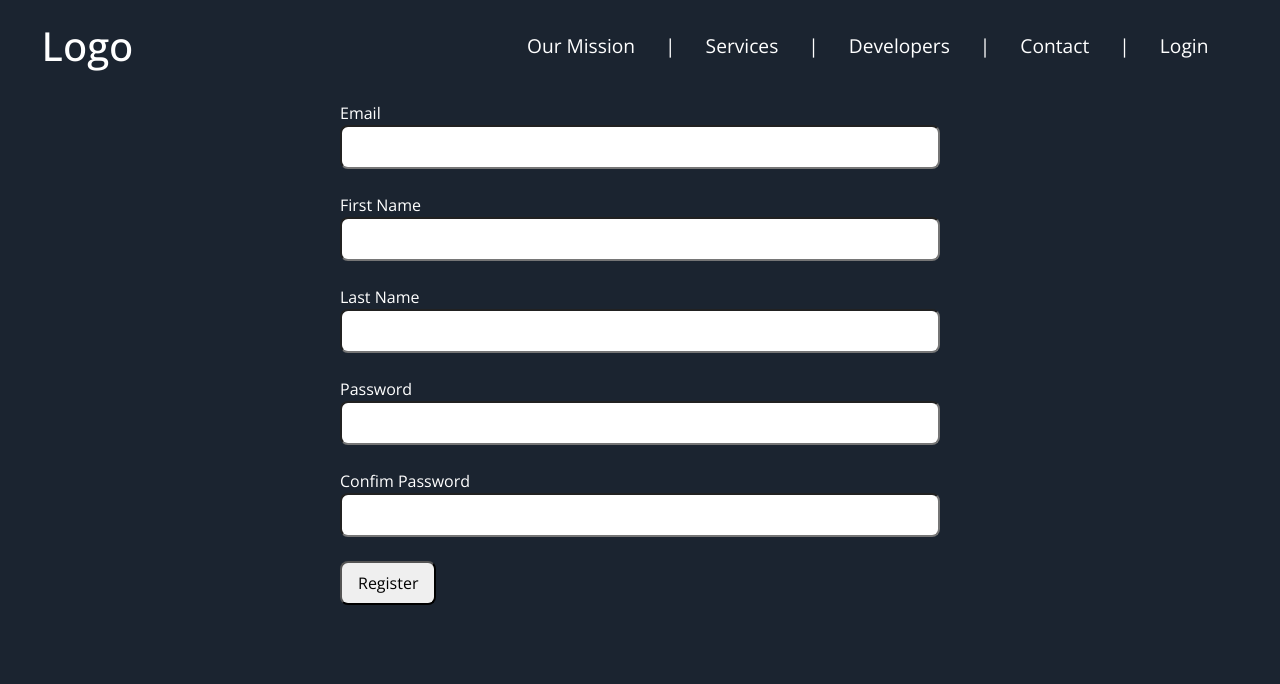
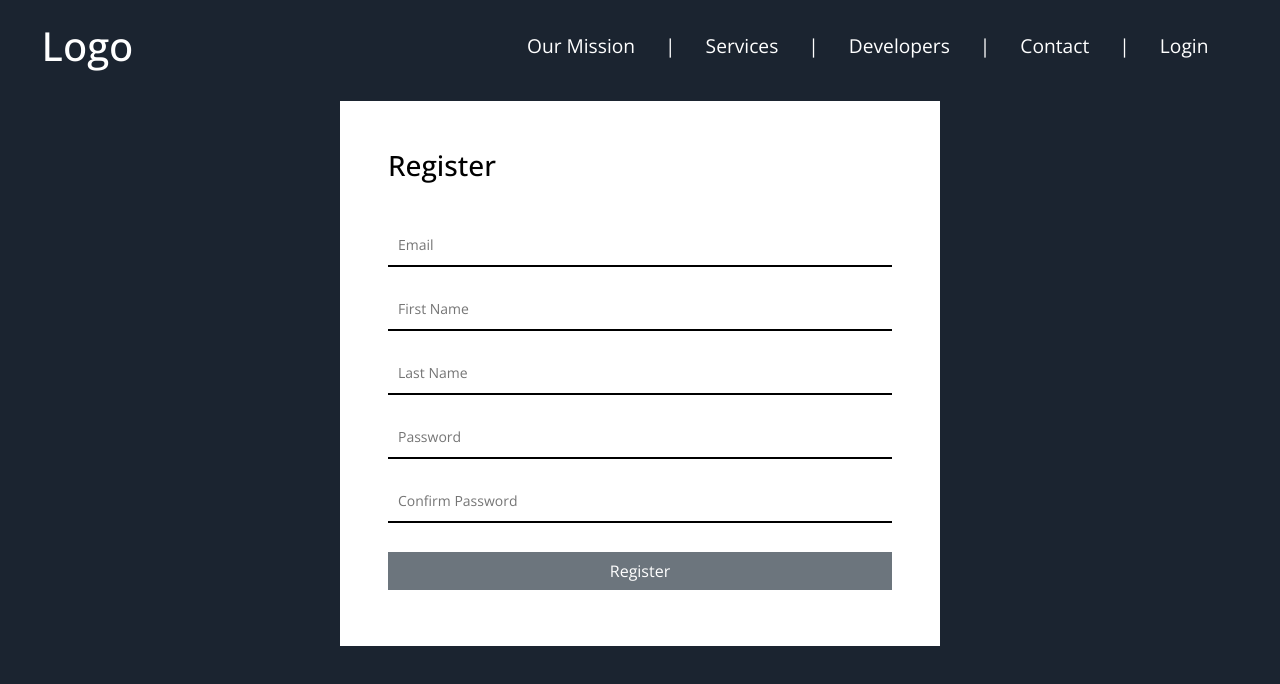
Before and after one commit to hnsnl15/headhunting_site_AHM, a React (Vite) app: page /register in a window 1280 px wide. Shown: the top 684 px of the page. Built offline with nearby package versions, Linux system fonts and the light colour scheme.

Commit message:
Added some designs in forms

```diff
--- a/css/form.css
+++ b/css/form.css
@@ -3,8 +3,7 @@ form {
     width: min(600px, 90%);
 }
 
-
-form > * {
+form>* {
     margin-bottom: 1.5em;
     display: grid;
     grid-template-columns: 1fr;
@@ -21,6 +20,41 @@ form input {
     border-radius: 0.5em;
 }
 
-form > input[type="submit"] {
+form>input[type="submit"] {
     width: fit-content;
 }
+
+.form-field {
+    border-bottom: 1px solid black;
+}
+
+.Register {
+    display: flex;
+    flex-direction: column;
+    background-color: white;
+    color: black;
+    font-size: 14px;
+}
+
+.Register .input {
+    border: none;
+    border-radius: 0;
+    padding: 10px;
+    outline: none;
+    border-bottom: 1px solid black;
+}
+
+.login {
+    display: flex;
+    flex-direction: column;
+    background-color: white;
+    color: black;
+}
+
+.login .input {
+    border: none;
+    border-radius: 0;
+    outline: none;
+    background-color: none;
+    width: 100%;
+}
--- a/src/components/Auth/Login.jsx
+++ b/src/components/Auth/Login.jsx
@@ -52,22 +52,30 @@ export default function Login() {
 
   return (
     <main>
-      <form onSubmit={handleSubmit}>
+      <form className='login p-5' onSubmit={handleSubmit}>
+        <h3>Login</h3>
         <p id='login-error'></p>
-        <div className='form-field'>
-          <label htmlFor='email'>Email</label>
-          <input type='email' name='email' id='email' onChange={handleEmail} required />
+        <div className='form-field d-flex align-items-center p-1'>
+          <svg xmlns="http://www.w3.org/2000/svg" width="30" height="30" fill="currentColor" class="bi bi-people-fill" viewBox="0 0 16 16">
+            <path d="M7 14s-1 0-1-1 1-4 5-4 5 3 5 4-1 1-1 1H7zm4-6a3 3 0 1 0 0-6 3 3 0 0 0 0 6z"/>
+            <path fill-rule="evenodd" d="M5.216 14A2.238 2.238 0 0 1 5 13c0-1.355.68-2.75 1.936-3.72A6.325 6.325 0 0 0 5 9c-4 0-5 3-5 4s1 1 1 1h4.216z"/>
+            <path d="M4.5 8a2.5 2.5 0 1 0 0-5 2.5 2.5 0 0 0 0 5z"/>
+          </svg>
+          <input className='input' type='email' name='email' id='email' placeholder='Email' onChange={handleEmail} required />
           <p id='email-error'></p>
         </div>
-        <div className='form-field'>
-          <label htmlFor='password'>Password</label>
-          <input type='password' name='password' id='password' minLength='8' onChange={handlePassword} required />
+
+        <div className='form-field d-flex align-items-center p-1'>
+          <svg xmlns="http://www.w3.org/2000/svg" width="30" height="30" fill="currentColor" class="bi bi-key-fill" viewBox="0 0 16 16">
+            <path d="M3.5 11.5a3.5 3.5 0 1 1 3.163-5H14L15.5 8 14 9.5l-1-1-1 1-1-1-1 1-1-1-1 1H6.663a3.5 3.5 0 0 1-3.163 2zM2.5 9a1 1 0 1 0 0-2 1 1 0 0 0 0 2z"/>
+          </svg>
+          <input className='input' type='password' name='password' id='password' placeholder='Password' minLength='8' onChange={handlePassword} required />
           <p id='password-error'></p>
         </div>
         <div>
           <Link to='/register' style={{textDecoration:'none'}}>Not yet a member?</Link>
         </div>
-        <input type="submit" value="Log In" />
+        <input className='w-100 btn btn-secondary' type="submit" value="Log In" />
       </form>
     </main>
   )
--- a/src/components/Auth/Register.jsx
+++ b/src/components/Auth/Register.jsx
@@ -68,33 +68,34 @@ export default function Register() {
 
   return (
     <main>
-      <form onSubmit={handleSubmit}>
+      <form className='Register p-5' onSubmit={handleSubmit}>
+        <h3>Register</h3>
         <div className='form-field'>
-          <label htmlFor='email'>Email</label>
-          <input type='email' name='email' id='email' onChange={handleEmail} required />
+          {/* <label htmlFor='email'>Email</label> */}
+          <input className='input' type='email' name='email' id='email' placeholder='Email' onChange={handleEmail} required />
           <p id='email-error'></p>
         </div>
         <div className='form-field'>
-          <label htmlFor='firstname'>First Name</label>
-          <input type='text' name='firstname' id='firstname' onChange={handleFirstname} required />
+          {/* <label htmlFor='firstname'>First Name</label> */}
+          <input className='input' type='text' name='firstname' id='firstname' placeholder='First Name' onChange={handleFirstname} required />
           <p id='firstname-error'></p>
         </div>
         <div className='form-field'>
-          <label htmlFor='lastname'>Last Name</label>
-          <input type='text' name='lastname' id='lastname' onChange={handleLastname} required />
+          {/* <label htmlFor='lastname'>Last Name</label> */}
+          <input className='input' type='text' name='lastname' id='lastname' placeholder='Last Name' onChange={handleLastname} required />
           <p id='lastname-error'></p>
         </div>
         <div className='form-field'>
-          <label htmlFor='password'>Password</label>
-          <input type='password' name='password' id='password' minLength='8' onChange={handlePassword} required />
+          {/* <label htmlFor='password'>Password</label> */}
+          <input className='input' type='password' name='password' id='password' placeholder='Password' minLength='8' onChange={handlePassword} required />
           <p id='password-error'></p>
         </div>
         <div className='form-field'>
-          <label htmlFor='cpassword'>Confim Password</label>
-          <input type='password' name='cpassword' id='cpassword' minLength='8' onChange={handleCPassword} required />
+          {/* <label htmlFor='cpassword'>Confim Password</label> */}
+          <input className='input' type='password' name='cpassword' id='cpassword' placeholder='Confirm Password' minLength='8' onChange={handleCPassword} required />
           <p id='cpassword-error'></p>
         </div>
-        <input type="submit" value="Register" />
+        <input className='w-100 btn btn-secondary my-2 rounded-0' type="submit" value="Register" />
       </form>
     </main>
   )
--- a/src/components/Front Page/Contact.jsx
+++ b/src/components/Front Page/Contact.jsx
@@ -54,7 +54,7 @@ export default function Contact() {
                 <div className='row d-flex align-items-center'>
                   <textarea name="message" id="message" cols="30" rows="5" placeholder='Message'></textarea>
                 </div>
-                <input type="submit" className='btn btn-warning' value={'SEND'} />
+                <input type="submit" className='btn btn-secondary rounded-0' value={'SEND'} />
             </div>
         </div>
     </form>
--- a/src/components/SettingsFolder/Settings.jsx
+++ b/src/components/SettingsFolder/Settings.jsx
@@ -37,7 +37,7 @@ export default function Settings() {
             <div className='row p-2'>
                     <h4 className='text-dark col-sm-2'>Skills :</h4>
                     <input className='px-2 py-1 col-sm-6' type="text" />
-                    <input type="button" className='px-2 py-1 col-sm-2 mx-1 btn btn-primary' value={'Add'} />
+                    <input type="button" className='px-2 py-1 col-sm-2 mx-1 btn btn-info' value={'Add'} />
             </div>
             <div>
                     <table className='col-sm-8 bg-dark text-center offset-sm-2 striped'>
@@ -49,25 +49,30 @@ export default function Settings() {
                         <tbody className='bg-white'>
                             <tr>
                                 <td className='text-dark p-1'>HTML</td>
+                                <td><input type="button" className='btn btn-danger' value={'Remove'} /></td>
                             </tr>
                             <tr>
                                 <td className='text-dark p-2'>CSS</td>
+                                <td><input type="button" className='btn btn-danger' value={'Remove'} /></td>
                             </tr>
                             <tr>
                                 <td className='text-dark p-2'>Java Script</td>
+                                <td><input type="button" className='btn btn-danger' value={'Remove'} /></td>
                             </tr>
                             <tr>
                                 <td className='text-dark p-2'>Its A trap</td>
+                                <td><input type="button" className='btn btn-danger' value={'Remove'} /></td>
                             </tr>
                             <tr>
                                 <td className='text-dark p-2'>React JS</td>
+                                <td><input type="button" className='btn btn-danger' value={'Remove'} /></td>
                             </tr>
 
                         </tbody>
                     </table>
             </div>
             <div className='row p-2'>
-                    <input type="button" className='btn btn-success' value={'Submit'} />
+                    <input type="button" className='btn btn-primary' value={'Submit'} />
             </div>
             </div>
 
```
Lines whose indentation alone changed are shown as unchanged.
